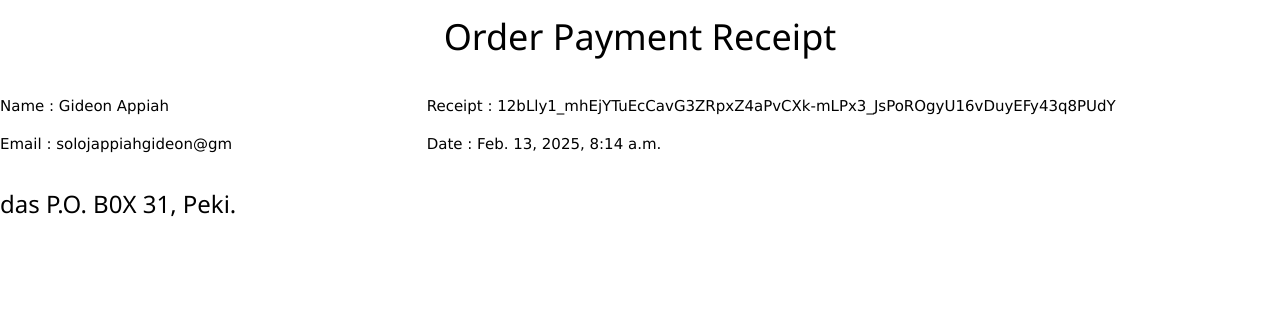
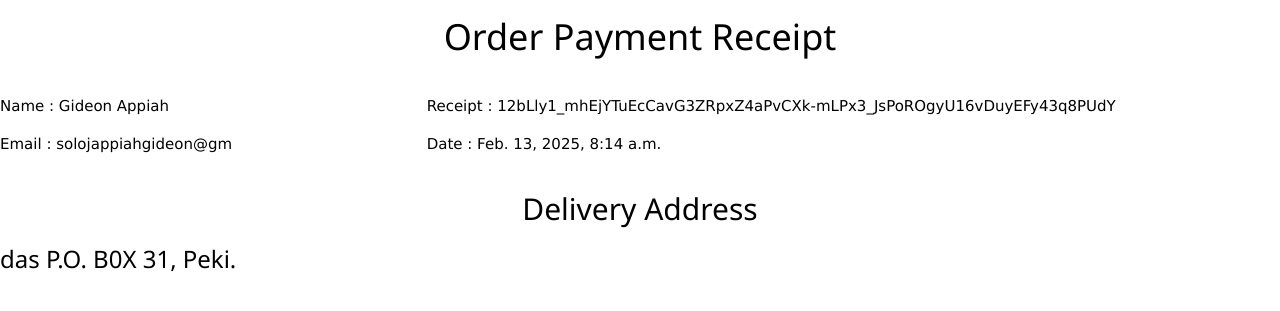
Before and after one commit to 1appiah/e-commerce-app, a Django app: template config/templates/payment/invoice.html in a window 1280 px wide. Shown: the part 132-443 px from the top of the page. Run offline with Django 5.2, Linux system fonts and the light colour scheme; the template is opened without the code that fills it: values that come from a table or form of the project are taken from there, others are empty; data comes from the database, SQL or seed files in the repository; some libraries are stand-ins or nearby versions.

Commit message:
invoice updated with a delivery address header added

```diff
--- a/config/templates/payment/invoice.html
+++ b/config/templates/payment/invoice.html
@@ -35,6 +35,7 @@
 
     </div>
     <div>
+        <h2 class="w3-center">Delivery Address</h2>
         <h3>{{order.shipping_address}}</h3>
     </div>
 </body>
```
